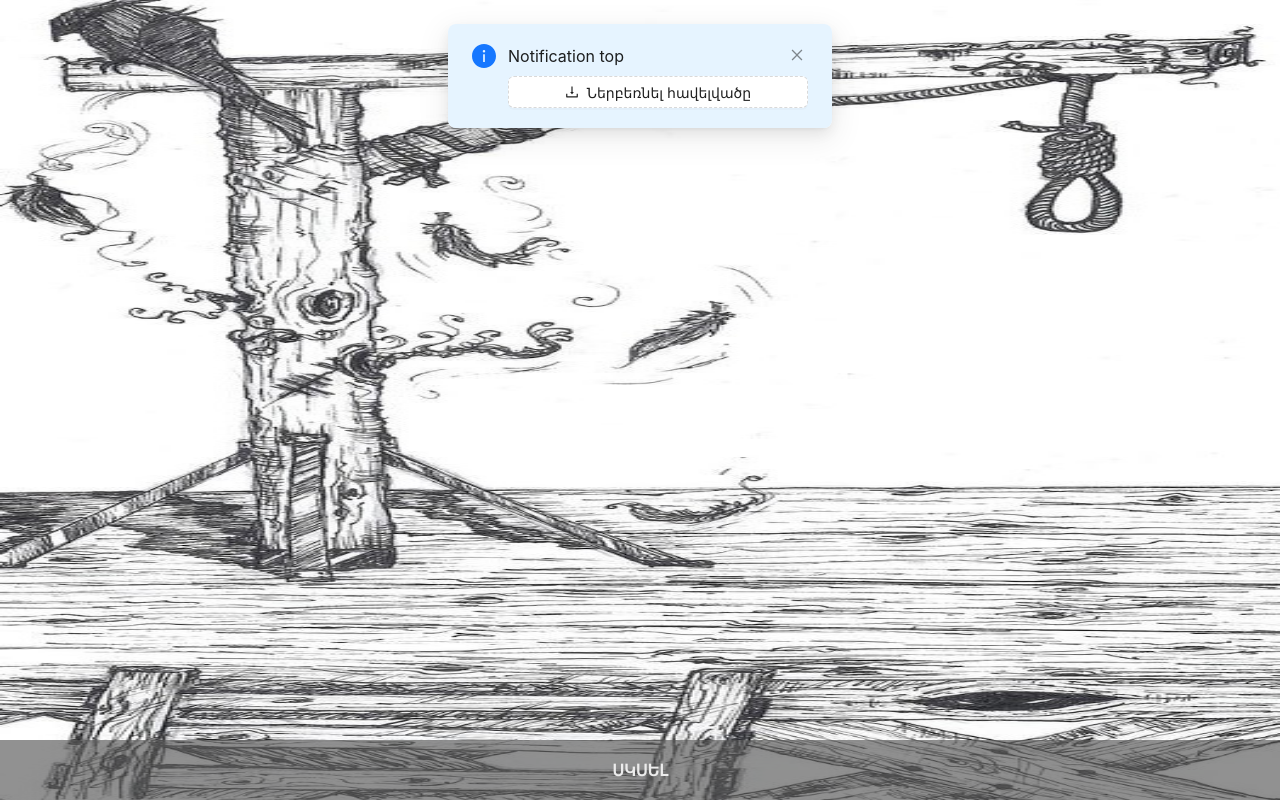
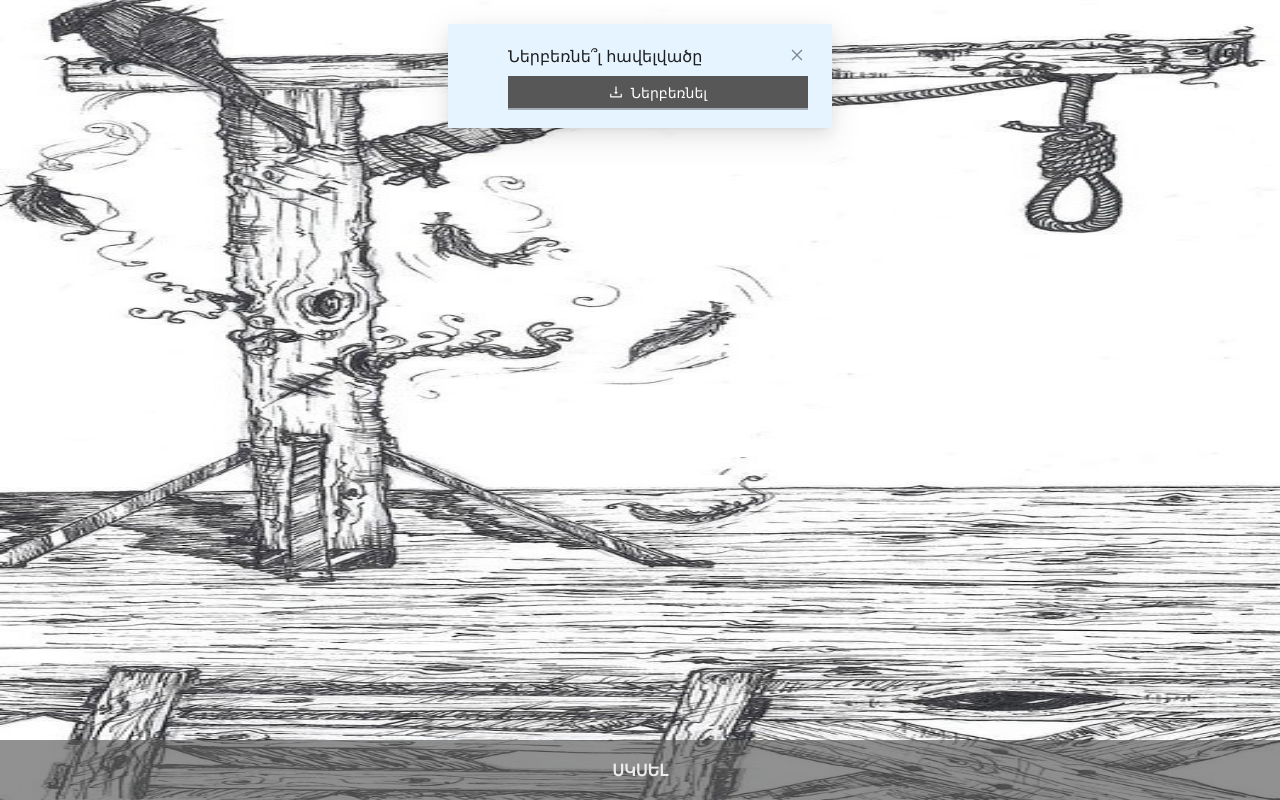
Before and after one commit to NavasardianMichael/hangman, a React (Vite) app: page / in a window 1280 px wide. Built offline with nearby package versions, Linux system fonts and the light colour scheme.

Commit message:
prettifying android download app btn

```diff
--- a/src/components/downloadAppBtn/index.tsx
+++ b/src/components/downloadAppBtn/index.tsx
@@ -7,8 +7,11 @@ import { createContext, FC, MouseEventHandler, useEffect, useMemo, useRef } from
 
 const isIos = () => /iphone|ipad|ipod/.test(window.navigator.userAgent.toLowerCase())
 
-const isInStandaloneMode = () =>
+const isIosInStandaloneMode = () =>
   ('standalone' in window.navigator) && (window.navigator.standalone)
+
+const isNonIosStandaloneMode = () =>
+  window.matchMedia('(display-mode: standalone)').matches
 
 type NotificationPlacement = NotificationArgsProps['placement'];
 
@@ -16,17 +19,20 @@ const Context = createContext({ name: 'Default' });
 
 export const DownloadAppBtn: FC = () => {
   const [api, contextHolder] = notification.useNotification();
-  const deferredPrompt = useRef<any | null>(null);
-  const timeout = useRef<NodeJS.Timeout | null>(null);
+  const deferredPromptRef = useRef<any | null>(null);
+  const timeoutRef = useRef<NodeJS.Timeout | null>(null);
+  const isIosRef = useRef(isIos());
 
   useEffect(() => {
+    console.log({ isIosRef });
+
+    if (isIosRef.current) return;
     const preservePrompt = (event: Event) => {
-      alert(1)
       // Prevent the mini-infobar from appearing on mobile
       event.preventDefault();
       // Stash the event so it can be triggered later
-      if (!deferredPrompt) return;
-      deferredPrompt.current = event;
+      if (!deferredPromptRef) return;
+      deferredPromptRef.current = event;
     }
 
     window.addEventListener('beforeinstallprompt', preservePrompt);
@@ -35,33 +41,35 @@ export const DownloadAppBtn: FC = () => {
       // Clean up the event listener
       window.removeEventListener('beforeinstallprompt', preservePrompt);
     }
-  }, [])
+  }, [isIosRef.current])
 
   useEffect(() => {
     const openDownloadNotification = () => {
       openNotification('top')
     }
 
-    timeout.current = setTimeout(() => {
+    timeoutRef.current = setTimeout(() => {
+      if (isIosRef.current) return;
       openDownloadNotification();
     }, 1000);
 
     return () => {
-      if (timeout.current) clearTimeout(timeout.current);
+      if (isIosRef.current) return;
+      if (timeoutRef.current) clearTimeout(timeoutRef.current);
     }
 
   }, []);
 
   const downloadAppBtnClick: MouseEventHandler<HTMLElement> = async (event) => {
-    console.log({ deferredPrompt });
+    console.log({ deferredPromptRef });
 
-    if (!deferredPrompt.current) return;
+    if (!deferredPromptRef.current) return;
 
     // Show the install prompt
-    deferredPrompt.current.prompt();
+    deferredPromptRef.current.prompt();
 
     // Wait for the user to respond to the prompt
-    const { outcome } = await deferredPrompt.current.userChoice;
+    const { outcome } = await deferredPromptRef.current.userChoice;
 
     if (outcome === 'accepted') {
       console.log('User accepted the install prompt');
@@ -69,21 +77,23 @@ export const DownloadAppBtn: FC = () => {
       console.log('User dismissed the install prompt');
     }
 
-    deferredPrompt.current = null;
+    deferredPromptRef.current = null;
   }
 
   const openNotification = (placement: NotificationPlacement) => {
     api.info({
-      message: `Notification ${placement}`,
+      message: `Ներբեռնե՞լ հավելվածը`,
+      duration: 0,
+      icon: ' ',
       description: <Context.Consumer>{() => {
         return (
           <Button
-            type="dashed"
+            type="primary"
             style={{ width: '100%' }}
             onClick={downloadAppBtnClick}
             icon={<DownloadOutlined />}
           >
-            Ներբեռնել հավելվածը
+            Ներբեռնել
           </Button>
         )
       }}</Context.Consumer>,
--- a/src/components/stages/start/index.tsx
+++ b/src/components/stages/start/index.tsx
@@ -1,7 +1,7 @@
 import { StageComponent } from 'helpers/types/stage'
 import styles from './styles.module.css'
 import { CustomButton } from 'components/shared/customButton'
-import { Button } from 'antd'
+import { Button, ConfigProvider } from 'antd'
 import { DownloadAppBtn } from 'components/downloadAppBtn'
 
 export const Start: StageComponent = ({ toNextPage }) => {
@@ -11,11 +11,24 @@ export const Start: StageComponent = ({ toNextPage }) => {
   }
 
   return (
+    <ConfigProvider
+      theme={{
+        token: {
+          // Seed Token
+          colorPrimary: '#575757',
+          borderRadius: 0,
+
+          // Alias Token
+          colorBgContainer: '#d3d3d32e',
+        },
+      }}
+    >
       <div className={styles.start}>
         <DownloadAppBtn />
         <CustomButton onClick={handleClick}>
           սկսել
         </CustomButton>
       </div>
+    </ConfigProvider>
   )
 }
--- a/src/index.css
+++ b/src/index.css
@@ -1,7 +1,10 @@
 body {
   margin: 0;
-  font-family: -apple-system, BlinkMacSystemFont, 'Segoe UI', 'Roboto', 'Oxygen', 'Ubuntu', 'Cantarell', 'Fira Sans',
-    'Droid Sans', 'Helvetica Neue', sans-serif;
+  font-family: -apple-system, BlinkMacSystemFont, 'Segoe UI', 'Roboto', 'Oxygen',
+    'Ubuntu', 'Cantarell', 'Fira Sans', 'Droid Sans', 'Helvetica Neue',
+    sans-serif;
   -webkit-font-smoothing: antialiased;
   -moz-osx-font-smoothing: grayscale;
+  touch-action: manipulation;
+  user-select: none;
 }
```
Lines whose indentation alone changed are shown as unchanged.
